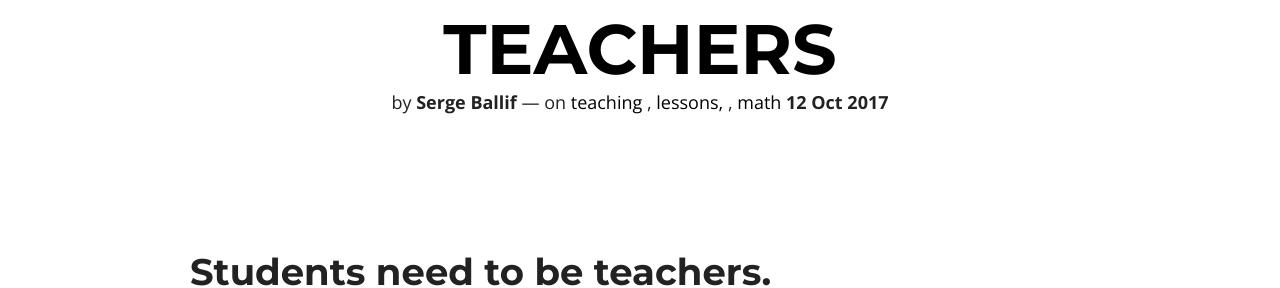
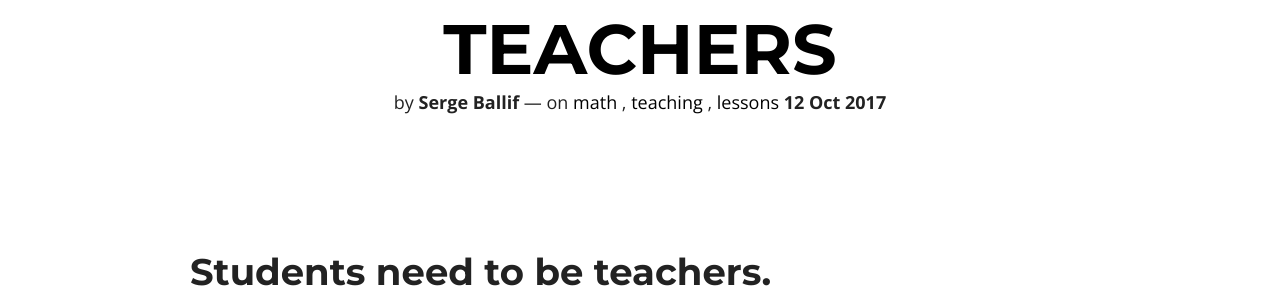
Before and after one commit to sergeballif/sergeballif.github.io, a Jekyll site: the page built from _posts/2017-10-12-4-math-assignments-that-turn-students-into-teachers.md, in a window 1280 px wide and 900 px high. Shown: the part 440-728 px from the top of the window. Built offline with Jekyll 4.4.1, drawn with Linux system fonts in a browser that asks for light colours; nearby versions of some CDN libraries; comment, search, counter and statistics services are not loaded.

```diff
--- a/_posts/2017-10-12-4-math-assignments-that-turn-students-into-teachers.md
+++ b/_posts/2017-10-12-4-math-assignments-that-turn-students-into-teachers.md
@@ -16,7 +16,7 @@ description: >-
 headline: >-
   These 4 assignments ask students to create their own lesson for their
   classmates.
-tags: 'teaching lessons, math'
+tags: math teaching lessons
 ---
 ## Students need to be teachers.
 
```
